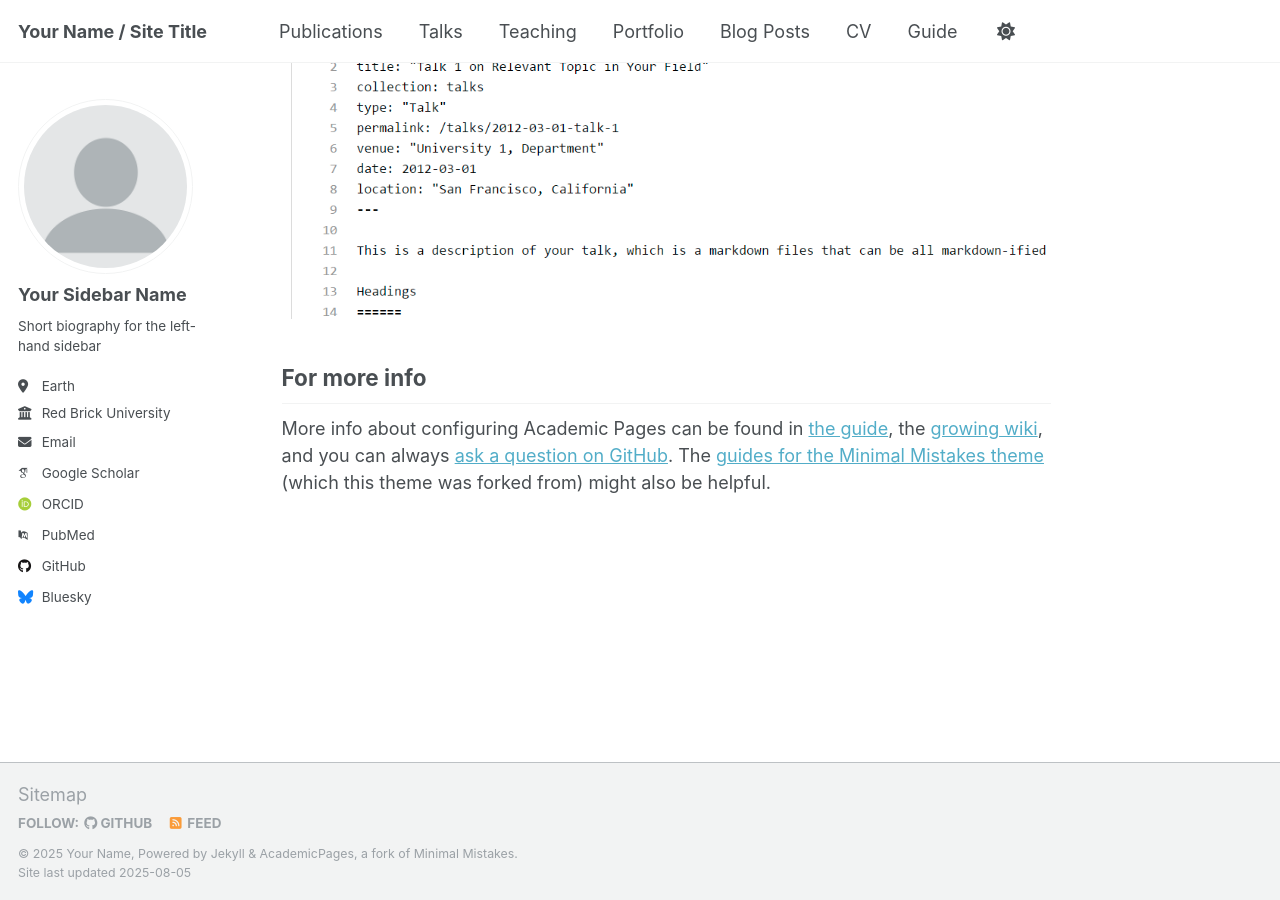
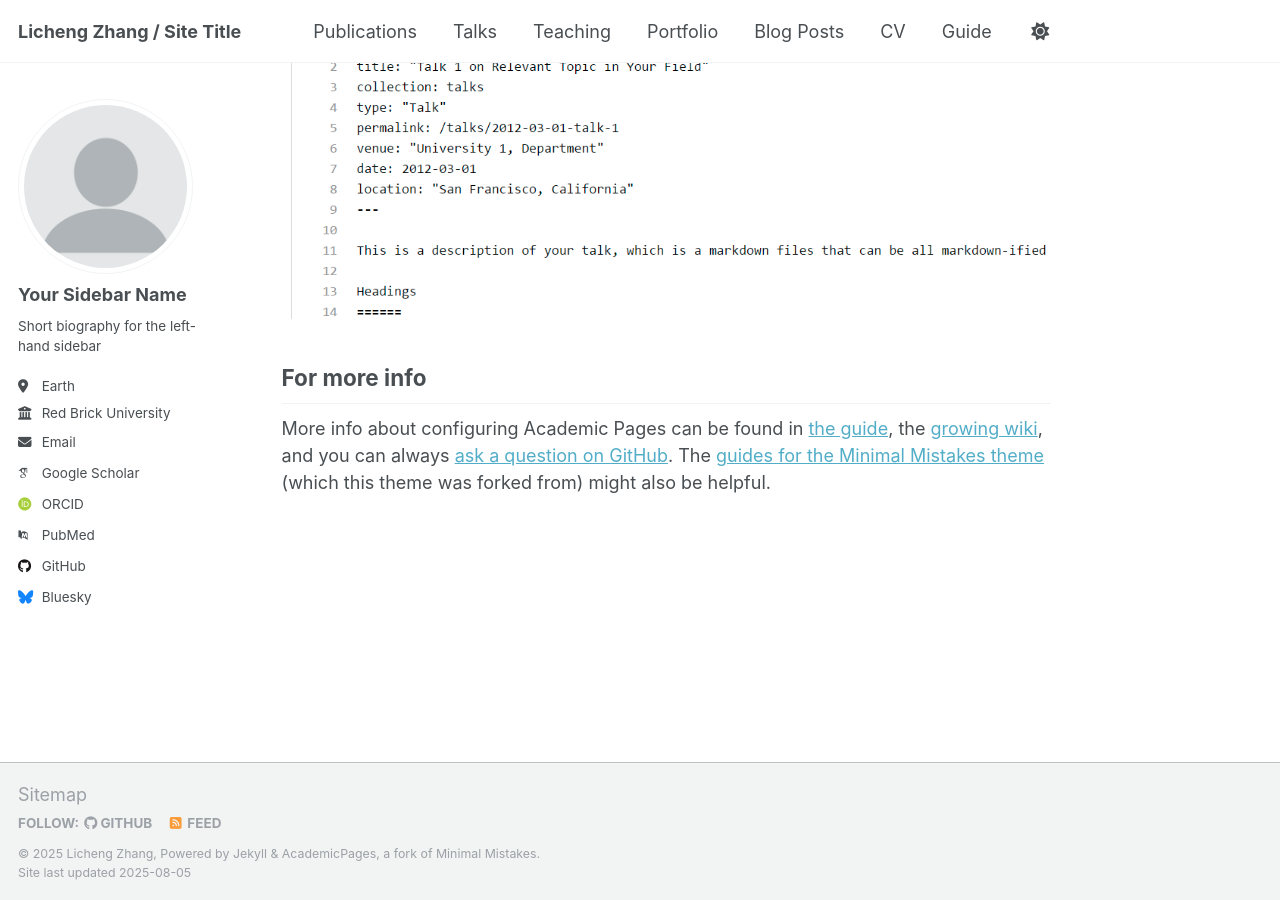
Before and after one commit to lichengzhang2/lichengzhang.github.io, a Jekyll site: the page built from _pages/about.md, in a window 1280 px wide and 900 px high, scrolled down 2880 px. Built offline with Jekyll 4.4.1, drawn with Linux system fonts in a browser that asks for light colours; some web fonts are replaced; a script that is not in the unit is left out.

Commit message:
Update _config.yml

```diff
--- a/_config.yml
+++ b/_config.yml
@@ -9,9 +9,9 @@
 # Basic Site Settings
 locale                   : "en-US"
 site_theme               : "default"
-title                    : "Your Name / Site Title"
+title                    : "Licheng Zhang / Site Title"
 title_separator          : "-"
-name                     : &name "Your Name"
+name                     : &name "Licheng Zhang"
 description              : &description "personal description"
 url                      : https://academicpages.github.io # the base hostname & protocol for your site e.g. "https://[your GitHub username].github.io" or if you already have some other page hosted on Github then use "https://[your GitHub username].github.io/[Your Repo Name]"
 baseurl                  : "" # the subpath of your site, e.g. "/blog"
```
